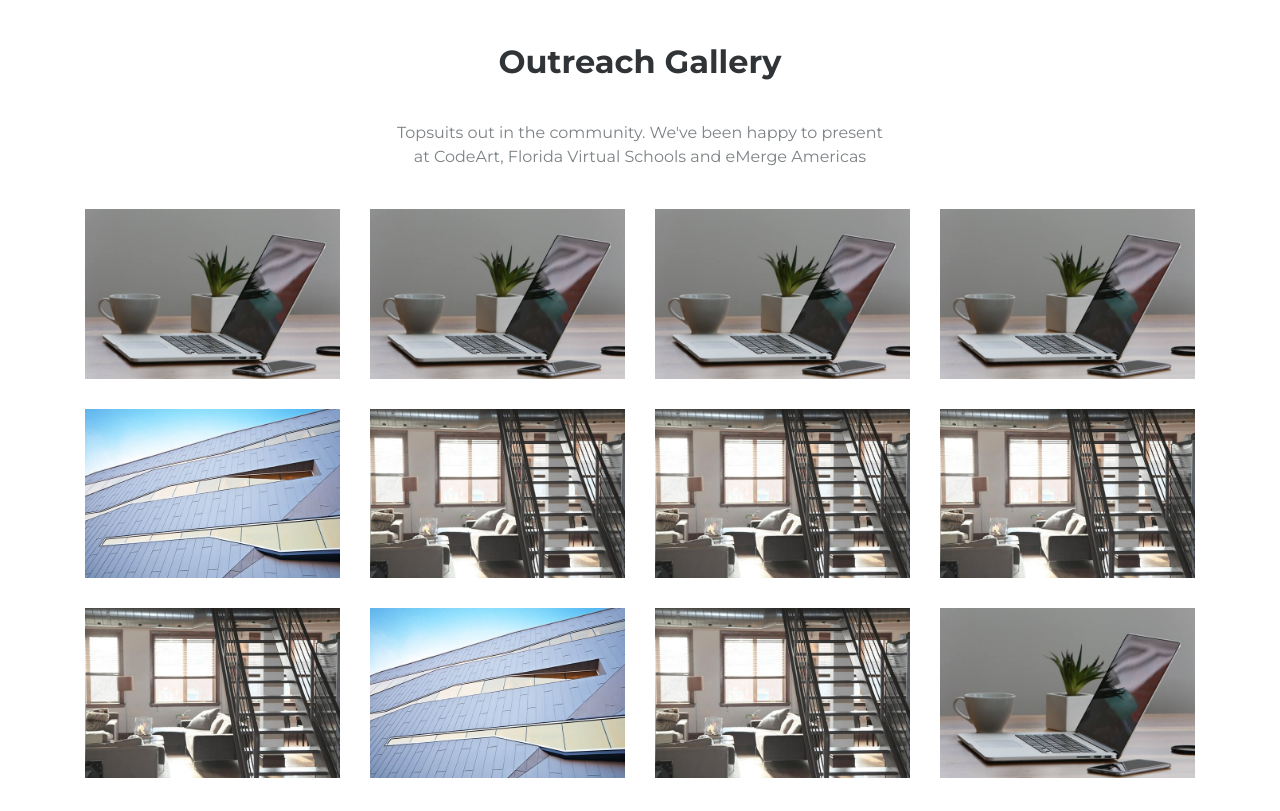
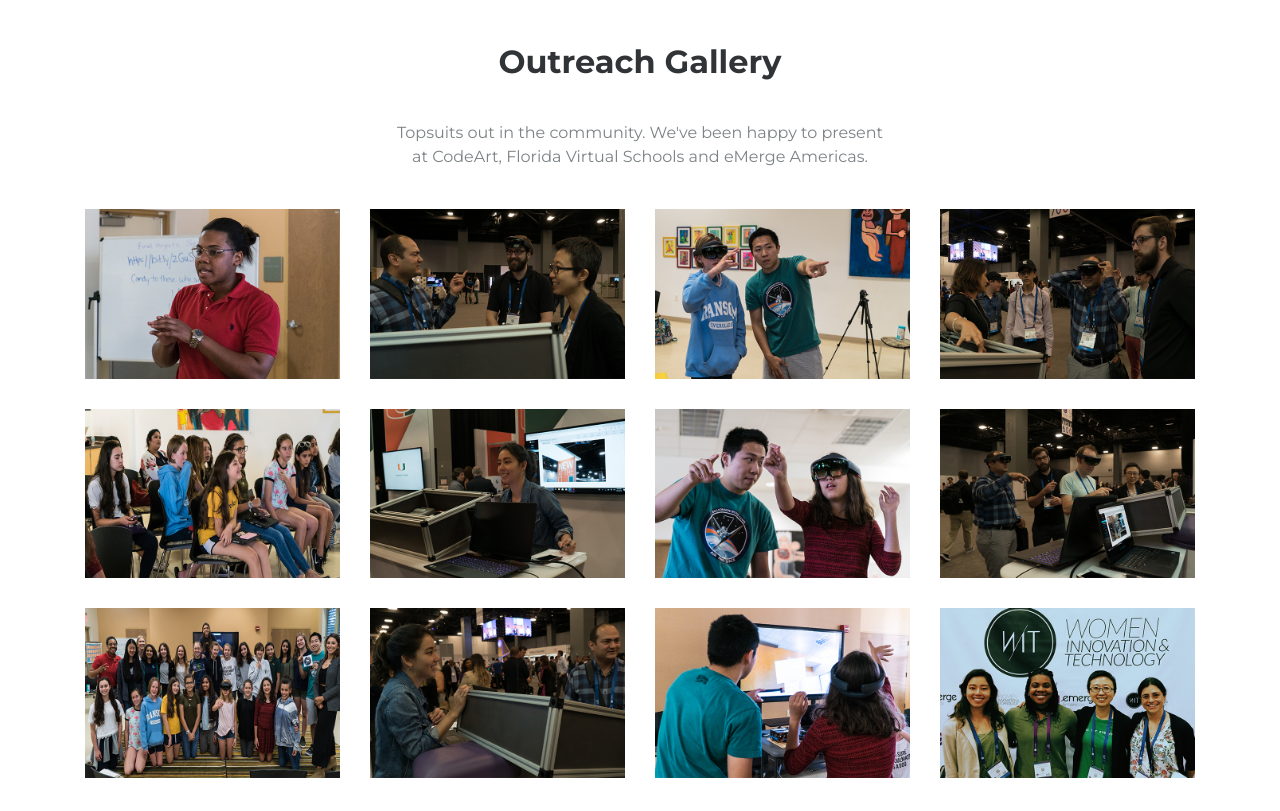
Before and after one commit to ppass5/TopSuits_Website, a plain HTML site: page new-complete/index.html in a window 1280 px wide. Shown: the part 7459-8270 px from the top of the page. Drawn offline with nearby package versions, Linux system fonts and the light colour scheme; some packages are replaced by stand-ins of ours; a script that the page names is missing.

Commit message:
added outreach pictures

```diff
--- a/new-complete/index.html
+++ b/new-complete/index.html
@@ -387,21 +387,21 @@ Space systems rely on cutting-edge technology...we are dealing with a system tha
         <div class="container">
             <div class="intro">
                 <h2 class="text-center">Outreach Gallery</h2>
-                <p class="text-center">Topsuits out in the community. We've been happy to present at CodeArt, Florida Virtual Schools and eMerge Americas </p>
+                <p class="text-center">Topsuits out in the community. We've been happy to present at CodeArt, Florida Virtual Schools and eMerge Americas. </p>
             </div>
             <div class="row photos">
-                <div class="col-sm-6 col-md-4 col-lg-3 item"><a href="assets/img/desk.jpg" data-lightbox="photos"><img class="img-fluid" src="assets/img/desk.jpg"></a></div>
-                <div class="col-sm-6 col-md-4 col-lg-3 item"><a href="assets/img/desk.jpg" data-lightbox="photos"><img class="img-fluid" src="assets/img/desk.jpg"></a></div>
-                <div class="col-sm-6 col-md-4 col-lg-3 item"><a href="assets/img/desk.jpg" data-lightbox="photos"><img class="img-fluid" src="assets/img/desk.jpg"></a></div>
-                <div class="col-sm-6 col-md-4 col-lg-3 item"><a href="assets/img/desk.jpg" data-lightbox="photos"><img class="img-fluid" src="assets/img/desk.jpg"></a></div>
-                <div class="col-sm-6 col-md-4 col-lg-3 item"><a href="assets/img/building.jpg" data-lightbox="photos"><img class="img-fluid" src="assets/img/building.jpg"></a></div>
-                <div class="col-sm-6 col-md-4 col-lg-3 item"><a href="assets/img/loft.jpg" data-lightbox="photos"><img class="img-fluid" src="assets/img/loft.jpg"></a></div>
-                <div class="col-sm-6 col-md-4 col-lg-3 item"><a href="assets/img/loft.jpg" data-lightbox="photos"><img class="img-fluid" src="assets/img/loft.jpg"></a></div>
-                <div class="col-sm-6 col-md-4 col-lg-3 item"><a href="assets/img/loft.jpg" data-lightbox="photos"><img class="img-fluid" src="assets/img/loft.jpg"></a></div>
-                <div class="col-sm-6 col-md-4 col-lg-3 item"><a href="assets/img/loft.jpg" data-lightbox="photos"><img class="img-fluid" src="assets/img/loft.jpg"></a></div>
-                <div class="col-sm-6 col-md-4 col-lg-3 item"><a href="assets/img/building.jpg" data-lightbox="photos"><img class="img-fluid" src="assets/img/building.jpg"></a></div>
-                <div class="col-sm-6 col-md-4 col-lg-3 item"><a href="assets/img/loft.jpg" data-lightbox="photos"><img class="img-fluid" src="assets/img/loft.jpg"></a></div>
-                <div class="col-sm-6 col-md-4 col-lg-3 item"><a href="assets/img/desk.jpg" data-lightbox="photos"><img class="img-fluid" src="assets/img/desk.jpg"></a></div>
+                <div class="col-sm-6 col-md-4 col-lg-3 item"><a href="assets/img/outreach/CodeArt_grid_1.jpg" data-lightbox="photos"><img class="img-fluid" src="assets/img/outreach/CodeArt_grid_1.jpg"></a></div>
+                <div class="col-sm-6 col-md-4 col-lg-3 item"><a href="assets/img/outreach/eMerge2.jpg" data-lightbox="photos"><img class="img-fluid" src="assets/img/outreach/eMerge2.jpg"></a></div>
+                <div class="col-sm-6 col-md-4 col-lg-3 item"><a href="assets/img/outreach/CodeArt_grid_2.jpg" data-lightbox="photos"><img class="img-fluid" src="assets/img/outreach/CodeArt_grid_2.jpg"></a></div>
+                <div class="col-sm-6 col-md-4 col-lg-3 item"><a href="assets/img/outreach/eMerge4.jpg" data-lightbox="photos"><img class="img-fluid" src="assets/img/outreach/eMerge4.jpg"></a></div>
+                <div class="col-sm-6 col-md-4 col-lg-3 item"><a href="assets/img/outreach/CodeArt_grid_5.jpg" data-lightbox="photos"><img class="img-fluid" src="assets/img/outreach/CodeArt_grid_5.jpg"></a></div>
+                <div class="col-sm-6 col-md-4 col-lg-3 item"><a href="assets/img/outreach/eMerge5.jpg" data-lightbox="photos"><img class="img-fluid" src="assets/img/outreach/eMerge5.jpg"></a></div>
+                <div class="col-sm-6 col-md-4 col-lg-3 item"><a href="assets/img/outreach/CodeArt_grid_3.jpg" data-lightbox="photos"><img class="img-fluid" src="assets/img/outreach/CodeArt_grid_3.jpg"></a></div>
+                <div class="col-sm-6 col-md-4 col-lg-3 item"><a href="assets/img/outreach/eMerge3.jpg" data-lightbox="photos"><img class="img-fluid" src="assets/img/outreach/eMerge3.jpg"></a></div>
+                <div class="col-sm-6 col-md-4 col-lg-3 item"><a href="assets/img/outreach/CodeArt_grid_4.png" data-lightbox="photos"><img class="img-fluid" src="assets/img/outreach/CodeArt_grid_4.png"></a></div>
+                <div class="col-sm-6 col-md-4 col-lg-3 item"><a href="assets/img/outreach/eMerge1.jpg" data-lightbox="photos"><img class="img-fluid" src="assets/img/outreach/eMerge1.jpg"></a></div>
+                <div class="col-sm-6 col-md-4 col-lg-3 item"><a href="assets/img/outreach/CodeArt_grid_6.jpg" data-lightbox="photos"><img class="img-fluid" src="assets/img/outreach/CodeArt_grid_6.jpg"></a></div>
+                <div class="col-sm-6 col-md-4 col-lg-3 item"><a href="assets/img/outreach/eMerge6.jpg" data-lightbox="photos"><img class="img-fluid" src="assets/img/outreach/eMerge6.jpg"></a></div>
             </div>
         </div>
     </div>
```
Also changed, not shown: new-complete/assets/img/outreach/CodeArt_grid_1.jpg (renamed from new-complete/assets/img/CodeArt_grid_1.jpg), new-complete/assets/img/outreach/CodeArt_grid_2.jpg (renamed from new-complete/assets/img/CodeArt_grid_2.jpg), new-complete/assets/img/outreach/CodeArt_grid_3.jpg (renamed from new-complete/assets/img/CodeArt_grid_3.jpg), new-complete/assets/img/outreach/CodeArt_grid_4.png (renamed from new-complete/assets/img/CodeArt_grid_4.png), new-complete/assets/img/outreach/CodeArt_grid_5.jpg (added), new-complete/assets/img/outreach/CodeArt_grid_6.jpg (added), new-complete/assets/img/outreach/desk.jpg (renamed from new-complete/assets/img/desk.jpg), new-complete/assets/img/outreach/eMerge1.jpg (renamed from new-complete/assets/img/eMerge1.jpg), new-complete/assets/img/outreach/eMerge2.jpg (renamed from new-complete/assets/img/eMerge2.jpg), new-complete/assets/img/outreach/eMerge3.jpg (renamed from new-complete/assets/img/eMerge3.jpg), new-complete/assets/img/outreach/eMerge4.jpg (added), new-complete/assets/img/outreach/eMerge5.jpg (added), new-complete/assets/img/outreach/eMerge6.jpg (added), 2 other files.
